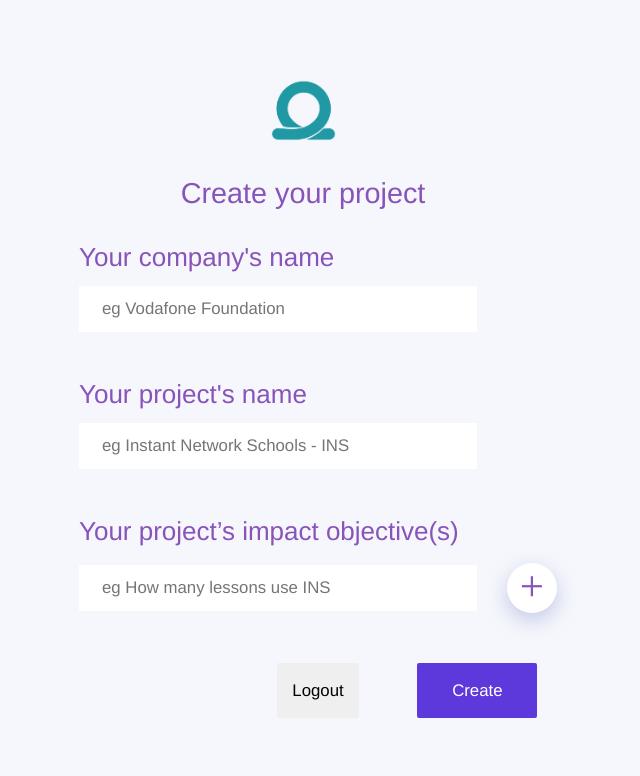
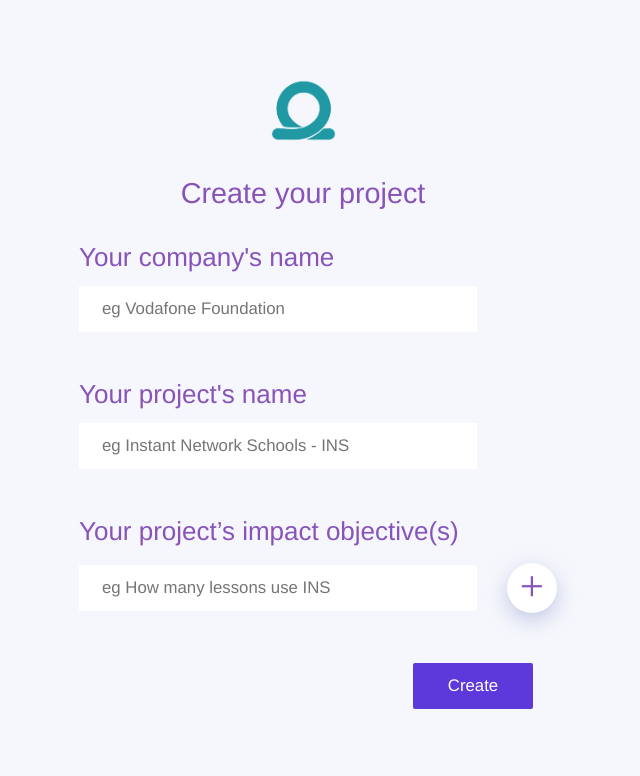
Before and after one commit to JoannaKang/portfolio, a Vue app: page /#/createproject in a window 1280 px wide. Shown: the top 776 px of the page, without its empty margins (337-977 px from the left). Built offline with nearby package versions, Linux system fonts and the light colour scheme.

Commit message:
feat: login module added

```diff
--- a/src/App.vue
+++ b/src/App.vue
@@ -119,6 +119,11 @@ body {
   width: 100%;
   height: 100%;
   margin: 0;
+}
+
+input:focus {
+  outline-color: rgb(137, 84, 186, 0.8);
+  outline-width: 1.2px;
 }
 
 .container-fluid {
--- a/src/views/CreateProject.vue
+++ b/src/views/CreateProject.vue
@@ -1,7 +1,7 @@
 <template>
   <main id="creat-project">
     <section class="creat-project-form-area">
-      <img src="../assets/alice_logo.png" width="91rem"/>
+      <router-link to='/'><img src="../assets/alice_logo.png" width="91rem"/></router-link>
       <h1 class="creat-project-title">Create your project</h1>
       <form>
         <h1>Your company's name</h1>
@@ -22,7 +22,6 @@
           </div>
       </form>
     <button @click="projectCreate" class="project-create-button">Create</button>
-    <button @click="logOut" class="logout-button">Logout</button>
     </section>
       <section class="upload-area">
         <upload-module v-if="uploadAreaShow === true" @upload-status-change="uploadStatusChange"></upload-module>
@@ -61,21 +60,21 @@ export default {
       const navbar = document.getElementById('nav')
       navbar.style.display = 'none'
     },
-    logOut () {
-      this.$firebase.auth().signOut().then(() => {
-        this.$firebase.auth().onAuthStateChanged((user) => {
-          if (!user) {
-            store.commit('clearObjectives')
-            store.commit('clearFileList')
-            store.commit('setLogOut')
-            alert('You have logged out')
-            router.push('/login')
-          }
-        })
-      }).catch((error) => {
-        alert(error)
-      })
-    },
+    // logOut () {
+    //   this.$firebase.auth().signOut().then(() => {
+    //     this.$firebase.auth().onAuthStateChanged((user) => {
+    //       if (!user) {
+    //         store.commit('clearObjectives')
+    //         store.commit('clearFileList')
+    //         store.commit('setLogOut')
+    //         alert('You have logged out')
+    //         router.push('/login')
+    //       }
+    //     })
+    //   }).catch((error) => {
+    //     alert(error)
+    //   })
+    // },
     addObjectives (addedObj) {
       const userInput = addedObj.userInputSubComp
       const index = addedObj.noOfIndex
@@ -164,7 +163,6 @@ export default {
 
 <style>
 textarea:focus,
-input:focus,
 button:focus {
   outline: none !important;
 }
@@ -173,7 +171,6 @@ button:focus {
   display: flex;
   flex-direction: column;
   width: 100%;
-  /* height: 100vh; */
   background-image: url('../assets/Loginbackground.svg');
   background-position: center bottom;
   background-repeat: no-repeat;
@@ -258,7 +255,6 @@ button:focus {
   display: flex;
   flex-direction: column;
   width: 100%;
-  /* margin-top: 2rem; */
 }
 
 .project-objective-input {
@@ -280,56 +276,25 @@ button:focus {
   margin-bottom: 2rem;
 }
 
-.creat-project-form-area .logout-button {
-  border: none;
-  padding: 0 1.5rem;
-  margin: 0 0.5rem;
-  border-radius: 0.2rem;
-  transition: all 0.3s ease;
-  font-size: 1.68rem;
-}
-
 .project-create-button {
   border: none;
   padding: 1rem 1.5rem;
-  margin: 0 0.5rem;
+  margin: 3rem 0.5rem;
   border-radius: 0.2rem;
   transition: all 0.3s ease;
   background-color: #5D38DB;
   color: #ffffff;
   font-size: 1.68rem;
   position: relative;
-  right: -22rem;
+  right: -17rem;
   width: 12rem;
-}
-
-.creat-project-form-area .logout-button:hover {
-  border: none;
-  padding: 1rem 1.5rem;
-  border-radius: 0.2rem;
-  background-color: #5D38DB;
-  color: #ffffff;
-  font-size: 1.88rem;
 }
 
 .project-create-button:hover {
   border: none;
   padding: 1rem 1.5rem;
   border-radius: 0.2rem;
-  background-color: #efefef;
-  color: #000000;
   font-size: 1.88rem;
-}
-
-.project-create-button,
-.creat-project-form-area .logout-button {
-  margin-top: 3rem;
-  height: 5.5rem;
-}
-
-.creat-project-form-area .logout-button {
-  position: relative;
-  left: -5rem;
 }
 
 .file-upload-button {
--- a/src/views/EditProject.vue
+++ b/src/views/EditProject.vue
@@ -220,7 +220,6 @@ export default {
           context.loggedInUserId = user.uid
           const database = firebaseDB.ref(`${user.uid}`)
           database.on('value', (snapshot) => {
-            console.log(snapshot.val())
             let projectSelectOptions = snapshot.val() ? [...Object.keys(snapshot.val().projectInfo), 'Create new company'] : ['Create new company']
             context.companyNames = projectSelectOptions
             context.changeState(context.stateSelectCompany)
--- a/src/views/Login.vue
+++ b/src/views/Login.vue
@@ -159,7 +159,8 @@ export default {
               router.push('/')
             })
             .catch((error) => {
-              alert(error)
+              console.log(error)
+              alert("Can't find user information. Please sign up first")
             })
         })
         .catch((error) => {
@@ -192,9 +193,15 @@ export default {
 
 <style>
 textarea:focus,
-input:focus,
 button:focus {
   outline: none !important;
+}
+
+input:-webkit-autofill,
+input:-webkit-autofill:hover,
+input:-webkit-autofill:focus,
+input:-webkit-autofill:active {
+    transition: background-color 5000s ease-in-out 0s;
 }
 
 #login {
```
